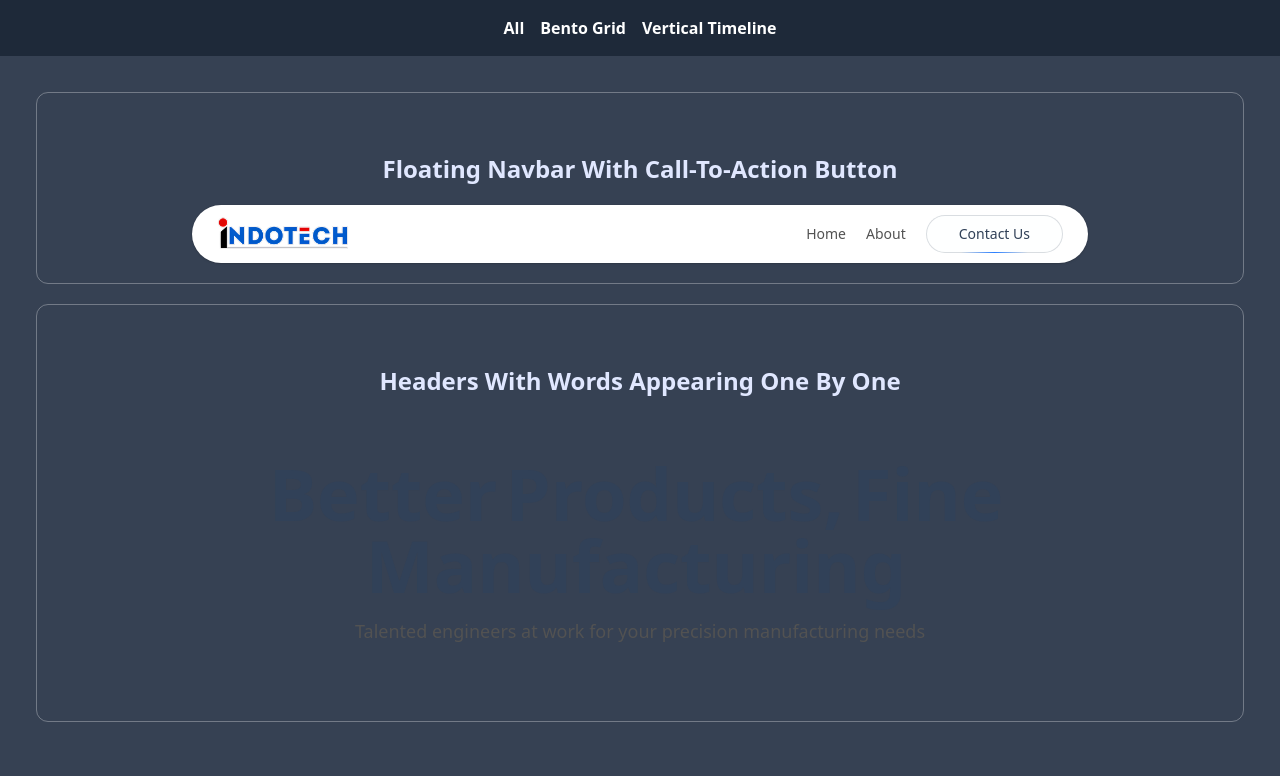
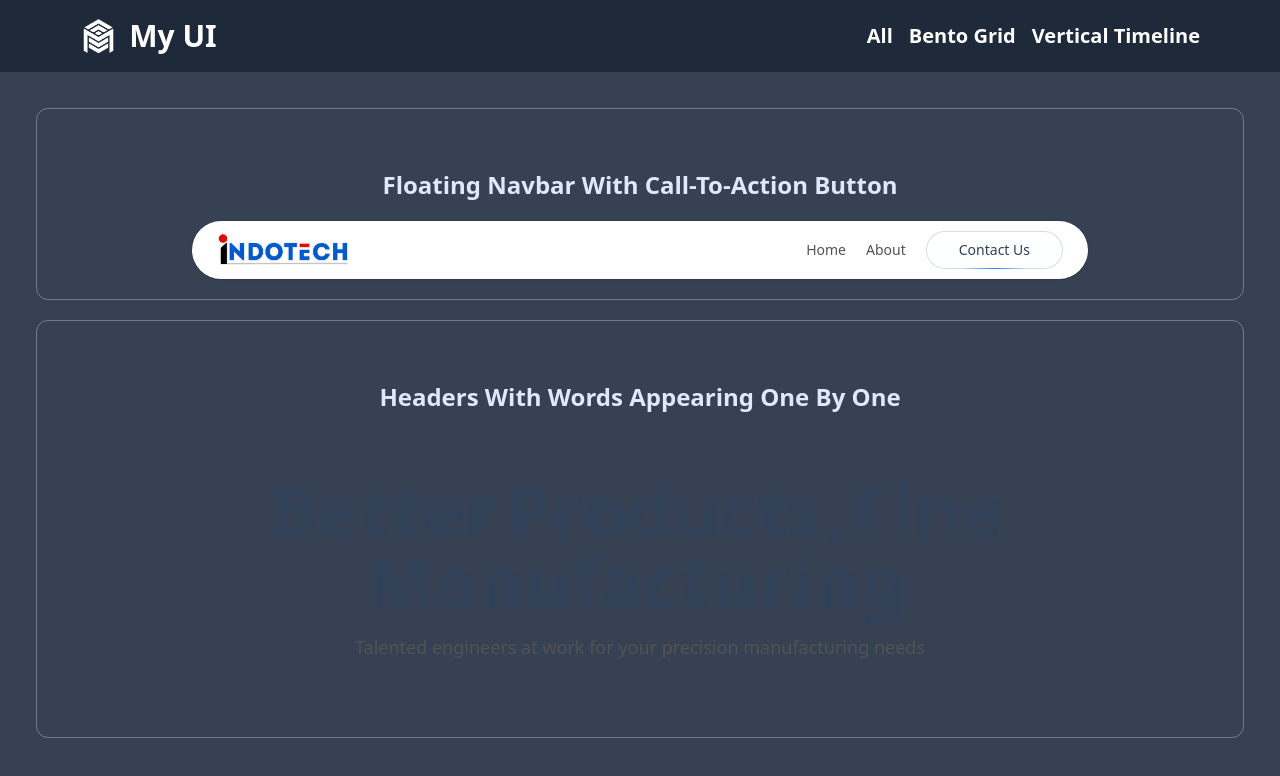
Before and after one commit to riyamehtaatwork/ui, a React (Vite) app: page / in a window 1280 px wide. Shown: the top 776 px of the page. Built offline with nearby package versions, Linux system fonts and the light colour scheme.

Commit message:
logo created and used

```diff
--- a/src/components/headers/HeaderWithWordsAppearingOneByOne.jsx
+++ b/src/components/headers/HeaderWithWordsAppearingOneByOne.jsx
@@ -1,3 +1,4 @@
+// eslint-disable-next-line no-unused-vars
 import { motion } from "framer-motion";
 export function HeaderWithWordsAppearingOneByOne() {
   return (
--- a/src/components/ui/ContainerForComponents.jsx
+++ b/src/components/ui/ContainerForComponents.jsx
@@ -1,8 +1,10 @@
 import React from "react";
 
-const ContainerForComponents = ({ children }) => {
+const ContainerForComponents = ({ children, className }) => {
   return (
-    <div className="border rounded-xl border-white/30 m-5 p-5">{children}</div>
+    <div className={`border rounded-xl border-white/30 m-5 p-5 ${className}`}>
+      {children}
+    </div>
   );
 };
 
--- a/src/components/ui/Navbar.jsx
+++ b/src/components/ui/Navbar.jsx
@@ -1,11 +1,16 @@
 import React from "react";
 import { Link } from "react-router-dom";
-
+import logo from "../../assets/ui/favicon.png";
 const Navbar = () => {
   return (
     <div>
       {" "}
-      <nav className="bg-gray-800 text-white p-4 flex space-x-4 justify-center font-semibold">
+      <nav className="bg-gray-800 text-white p-4 flex justify-between font-semibold px-20">
+        <div className="flex space-x-3 items-center ">
+          <img src={logo} alt="logo" title="My UI Logo" className="h-10" />
+          <span className="text-3xl">My UI</span>
+        </div>
+        <div className="flex  space-x-4 items-center text-xl ">
           <Link to="/" className="hover:underline">
             All
           </Link>
@@ -15,6 +20,7 @@ const Navbar = () => {
           <Link to="/vertical-timeline" className="hover:underline">
             Vertical Timeline
           </Link>
+        </div>
       </nav>
     </div>
   );
```
Also changed, not shown: src/assets/ui/favicon.png (added), src/assets/ui/logo.png (added). Lines whose indentation alone changed are shown as unchanged.
